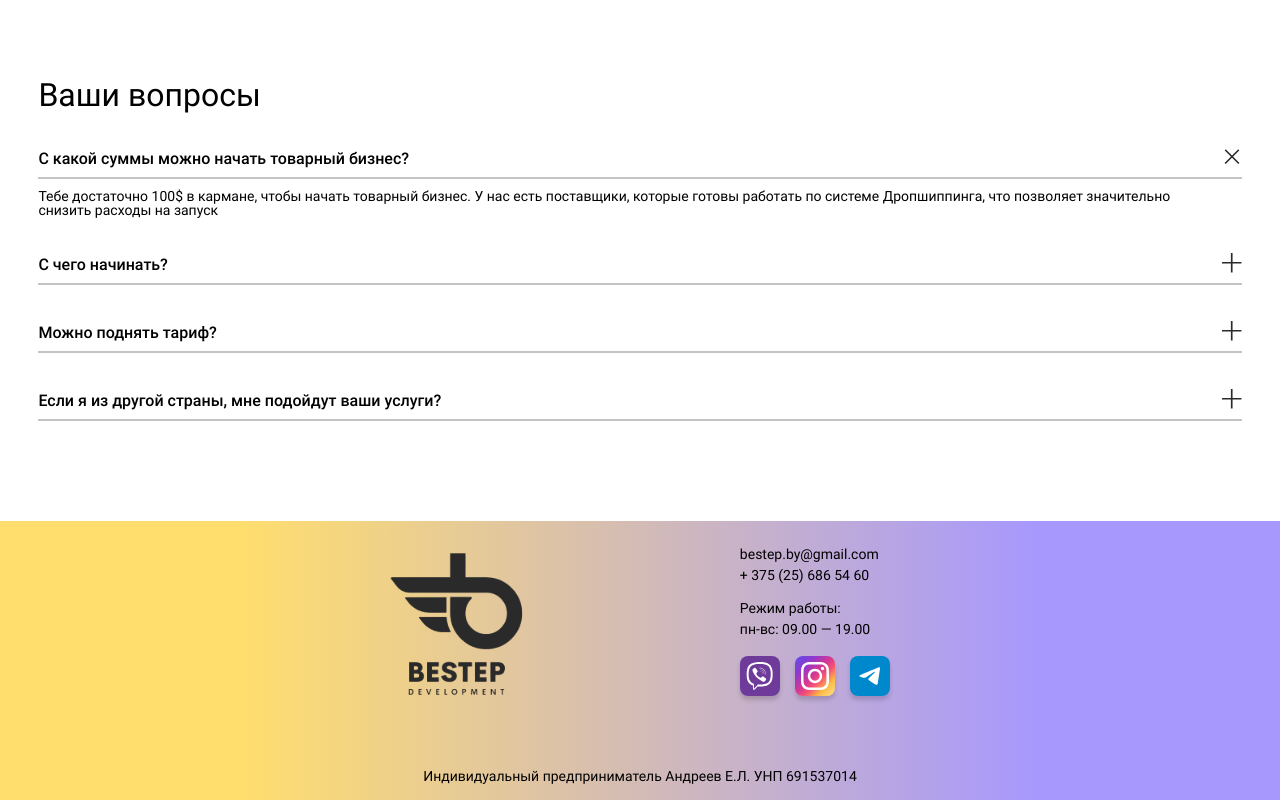
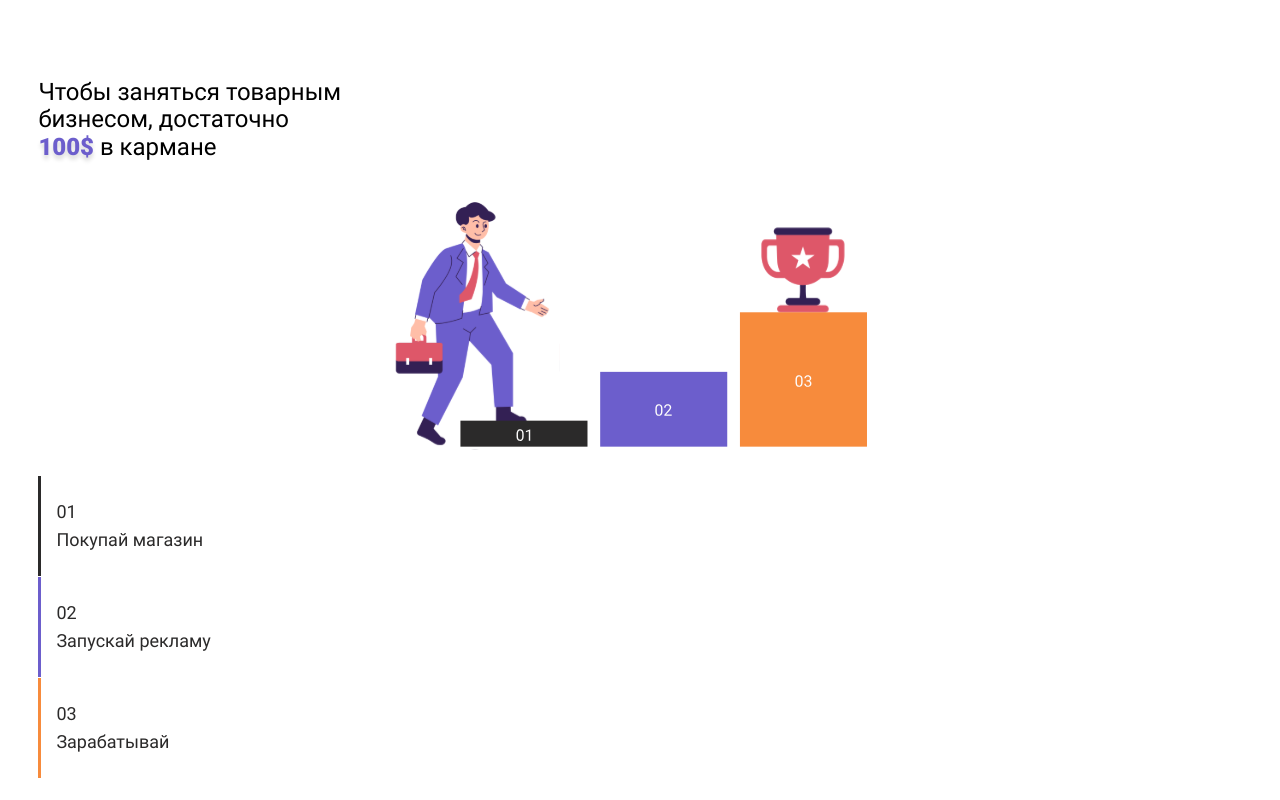
Before and after one commit to 1Alisa1/website-bester, a React (Create React App) app: page / in a window 1280 px wide. Shown: the part 740-1540 px from the top of the page. Built offline with nearby package versions, Linux system fonts and the light colour scheme.

Commit message:
add strategy section

```diff
--- /dev/null
+++ b/src/components/strategySection/strategySection.module.scss
@@ -0,0 +1,140 @@
+@use '/src/scss/abstracts/mixins' as *;
+
+.strategy {
+  margin-bottom: 200px;
+  @include medium {
+    margin-bottom: 80px;
+  }
+  @include small {
+    margin-bottom: 70px;
+  }
+  .description {
+    width: 70%;
+    margin-bottom: 100px;
+    font-size: 4rem;
+    line-height: 1.15;
+    br {
+      display: none;
+    }
+    @include medium {
+      margin-bottom: 70px;
+      font-size: 3rem;
+      br {
+        display: none;
+      }
+    }
+    @include small {
+      width: 90%;
+      margin-bottom: 40px;
+      font-size: 1.5rem;
+      br {
+        display: block;
+      }
+    }
+    span {
+      color: #6C5ECC;
+      @include font-Roboto-900;
+      text-shadow: 0px 4px 4px rgba(0, 0, 0, 0.16);
+    }
+  }
+  .imgContainer {
+    width: 1486px;
+    height: fit-content;
+    margin: 0 auto;
+    .imgSmall {
+      display: none;
+    }
+    @include medium {
+      width: 974px;
+      .imgSmall {
+        display: none;
+      }
+    }
+    @include small {
+      position: relative;
+      right: 9px;
+      min-width: 356px;
+      max-width: 472px;
+      width: 98vw;
+      .img {
+        display: none;
+      }
+      .imgSmall {
+        display: block;
+      }
+    }
+    & img {
+      width: 100%;
+      height: 100%;
+      margin-bottom: 10px;
+      @include small {
+        margin-bottom: 26px;
+      }
+    }
+  }
+  ul {
+    display: flex;
+    flex-direction: row;
+    justify-content: center;
+    gap: 40px;
+    margin-left: 200px;
+    list-style-type: none;
+    font-size: 2.25rem;
+    @include medium {
+      gap: 24px;
+      margin-left: 130px;
+      font-size: 1.75rem;
+    }
+    @include small {
+      flex-direction: column;
+      gap: 0;
+      margin-left: 0;
+      font-size: 1.125rem;
+    }
+    & li {
+      width: 400px;
+      text-align: center;
+      @include medium {
+        width: 265px;
+      }
+      @include small {
+        display: flex;
+        flex-direction: column;
+        align-items: flex-start;
+        justify-content: center;
+        width: auto;
+        height: 100px;
+        margin-bottom: 1px;
+        p {
+          margin-left: 15px;
+          color: #2B2A2A;
+        }
+      }
+      .firstItem {
+        display: none;
+        @include small {
+          display: block;
+           margin-bottom: 10px;
+        }
+      }
+    }
+    .blackItem {
+      color: #2B2A2A;
+      @include small {
+        border-left: 3px solid #2B2A2A;
+      }
+    }
+    .purpleItem {
+      color: #6C5ECC;
+      @include small {
+       border-left: 3px solid #6C5ECC;
+      }
+    }
+    .orangeItem {
+      color: #F78B3C;
+      @include small {
+       border-left: 3px solid #F78B3C;
+      }
+    }
+  }
+}
--- /dev/null
+++ b/src/components/strategySection/strategySection.tsx
@@ -0,0 +1,33 @@
+import styles from './strategySection.module.scss';
+import image from '../../img/second-img.png';
+import imageSmall from '../../img/second-img-small.svg';
+
+const StrategySection: React.FC = () => {
+  return (
+    <section className={styles.strategy}>
+      <p className={styles.description}>
+        Чтобы заняться товарным <br /> бизнесом, достаточно <br /><span>100$</span> в кармане
+      </p>
+      <div className={styles.imgContainer}>
+        <img className={styles.img} src={image} alt="strategy"></img>
+        <img className={styles.imgSmall} src={imageSmall} alt="strategy"></img>
+      </div>
+      <ul>
+        <li className={styles.blackItem}>
+          <p className={styles.firstItem}>01</p>
+          <p>Покупай магазин</p>
+        </li>
+        <li className={styles.purpleItem}>
+          <p className={styles.firstItem}>02</p>
+          <p>Запускай рекламу</p>
+        </li>
+        <li className={styles.orangeItem}>
+          <p className={styles.firstItem}>03</p>
+          <p>Зарабатывай</p>
+        </li>
+      </ul>
+    </section>
+  );
+};
+
+export default StrategySection;
--- a/src/pages/homePage/homePage.tsx
+++ b/src/pages/homePage/homePage.tsx
@@ -1,10 +1,12 @@
 import IntroSection from '../../components/introSection/introSection';
 import QuestionsSection from '../../components/questionsSection/questionsSection';
+import StrategySection from '../../components/strategySection/strategySection';
 
 const HomePage: React.FC = () => {
   return (
     <>
       <IntroSection />
+      <StrategySection />
       <QuestionsSection />
     </>
   );
```
Also changed, not shown: src/img/second-img-small.svg (added).
